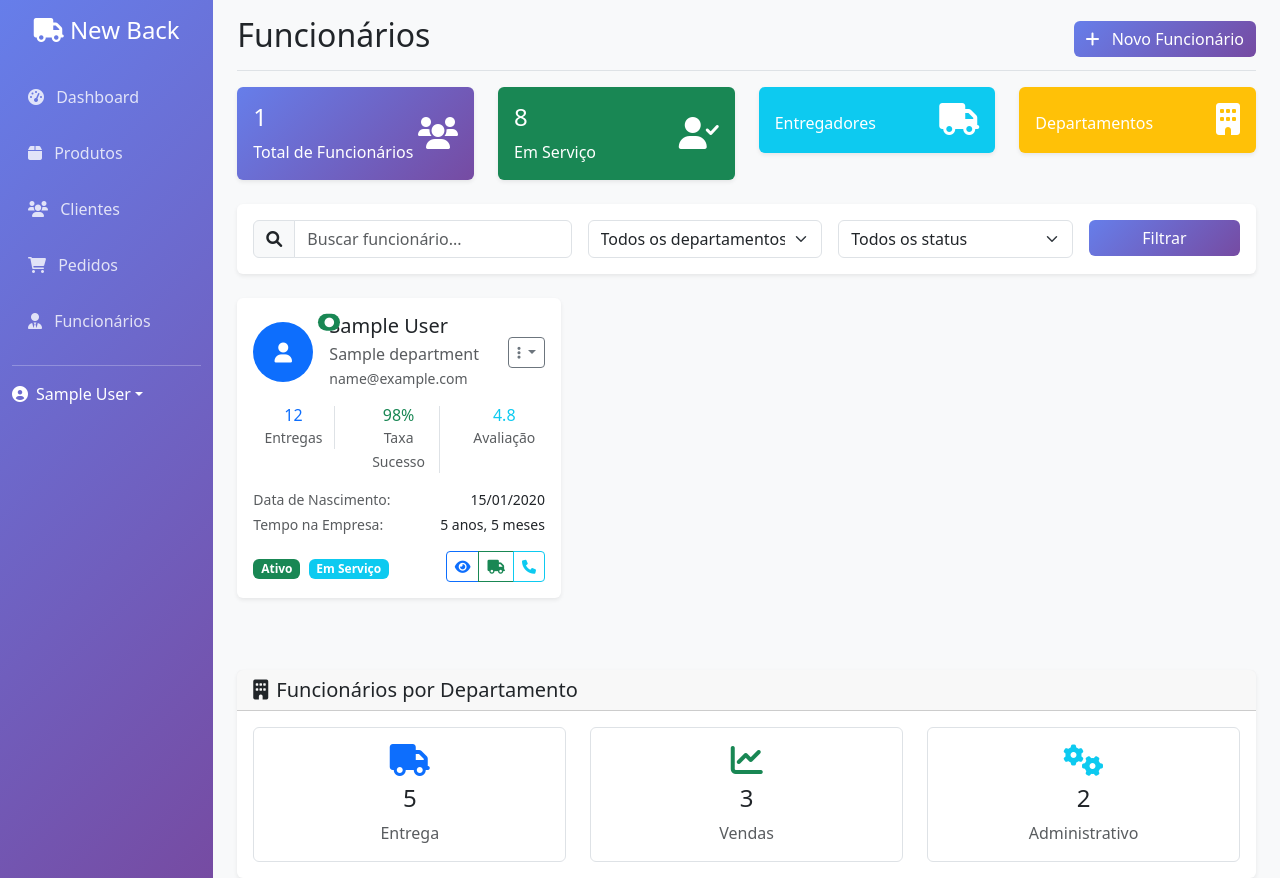
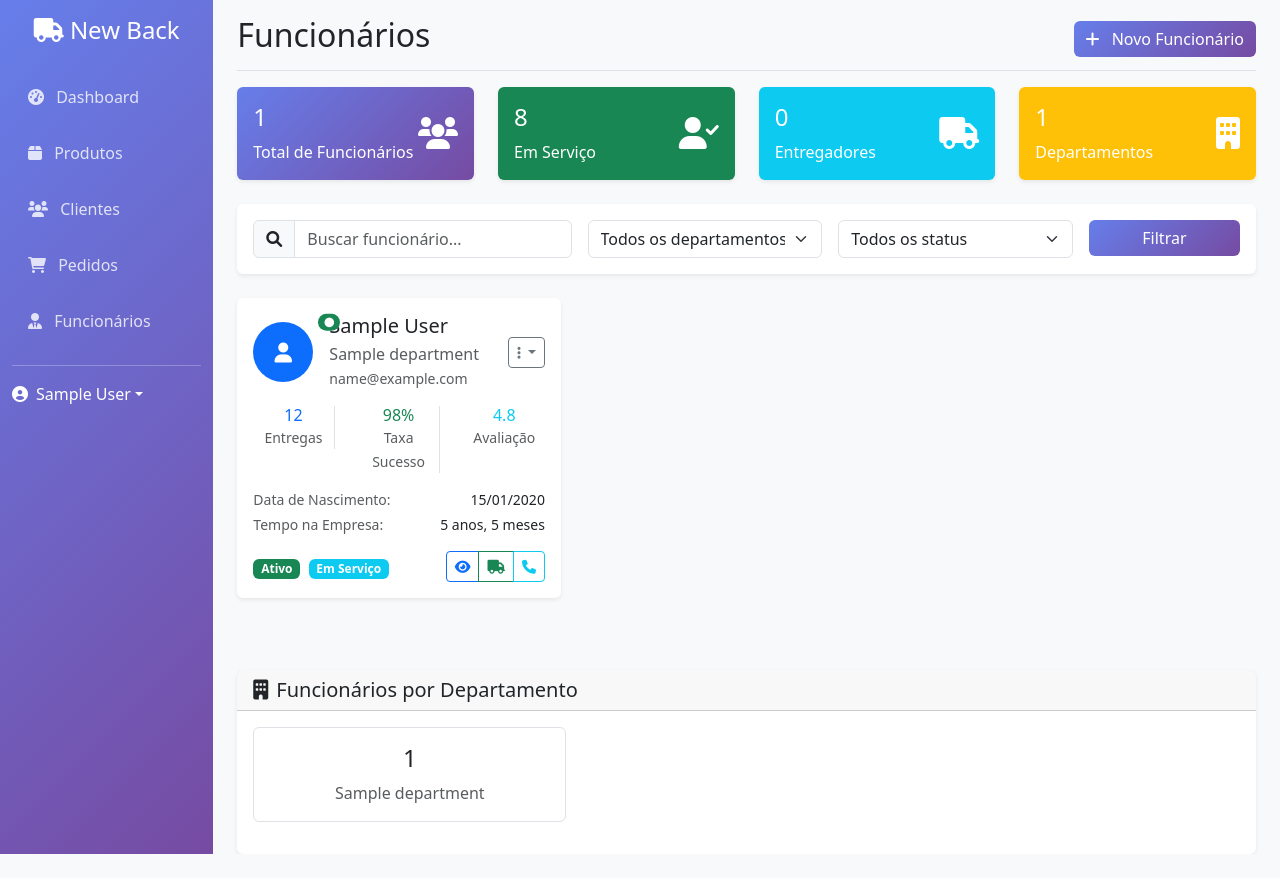
Before and after one commit to Junior-Rosa/NewBack, a Django app: page /comercial/employees/ in a window 1280 px wide. After the commit the page ends 854 px from the top, so only its background shows below. Run offline with Django 5.2, Linux system fonts and the light colour scheme; a user stored in the database is signed in; tables that the repository leaves empty hold one stand-in row (values such as "Sample post").

Commit message:
feat: implement dynamic employee department count

```diff
--- a/src/comercial/templates/employees/employee_list.html
+++ b/src/comercial/templates/employees/employee_list.html
@@ -223,6 +223,35 @@
             </div>
             <div class="card-body">
                 <div class="row">
+                    {% for department in departments %}
+                    <div class="col-md-4 mb-3">
+                        <div class="text-center p-3 border rounded">
+                            <h4>{{ department.employee_count }}</h4>
+                            <p class="text-muted mb-0">{{ department.name }}</p>
+                        </div>
+                    </div>
+                    {% empty %}
+                    <div class="col-12">
+                        <p class="text-muted text-center">Nenhum departamento encontrado.</p>
+                    </div>
+                    {% endfor %}
+                </div>
+            </div>
+        </div>
+    </div>
+</div>
+
+{% comment %} <!-- Departments Overview -->
+<div class="row mt-5">
+    <div class="col-12">
+        <div class="card">
+            <div class="card-header">
+                <h5 class="card-title mb-0">
+                    <i class="fas fa-building me-2"></i>Funcionários por Departamento
+                </h5>
+            </div>
+            <div class="card-body">
+                <div class="row">
                     <div class="col-md-4">
                         <div class="text-center p-3 border rounded">
                             <i class="fas fa-truck fa-2x text-primary mb-2"></i>
@@ -248,5 +277,5 @@
             </div>
         </div>
     </div>
-</div>
+</div> {% endcomment %}
 {% endblock %}
--- a/src/comercial/views/employee.py
+++ b/src/comercial/views/employee.py
@@ -2,15 +2,43 @@
 from django.views.generic import ListView, CreateView
 from django.urls import reverse_lazy
 from django.contrib import messages
-from ..models import Employee
+from ..models import Employee, Department
 from ..forms import EmployeeCreateForm
-
+from django.db.models import Q, Count
 
 class EmployeeListView(LoginRequiredMixin, ListView):
     model = Employee
     template_name = 'employees/employee_list.html'
     context_object_name = 'employees'
     paginate_by = 20
+
+    def get_queryset(self):
+        queryset = super().get_queryset()
+        department = self.request.GET.get('department')
+        search = self.request.GET.get('search')
+
+        if department:
+            queryset = queryset.filter(departament_id=department)
+
+        if search:
+            queryset = queryset.filter(
+                Q(user__first_name__icontains=search) |
+                Q(user__last_name__icontains=search) |
+                Q(user__username__icontains=search)
+            )
+
+        return queryset
+
+
+    def get_context_data(self, **kwargs):
+        context = super().get_context_data(**kwargs)
+        context['title'] = 'Lista de Funcionários'
+        context['subtitle'] = 'Gerencie os funcionários da empresa'
+        context['total_departments_count'] = Department.objects.count()
+        # Pegar departamentos mais a quantidade de funcionários em cada um
+        context['departments'] = Department.objects.all().annotate(employee_count=Count('employee'))
+        context['total_delivery_employees'] = Employee.objects.filter(departament__name='Entrega').count()
+        return context
 
 class EmployeeCreateView(LoginRequiredMixin, CreateView):
     model = Employee
```
